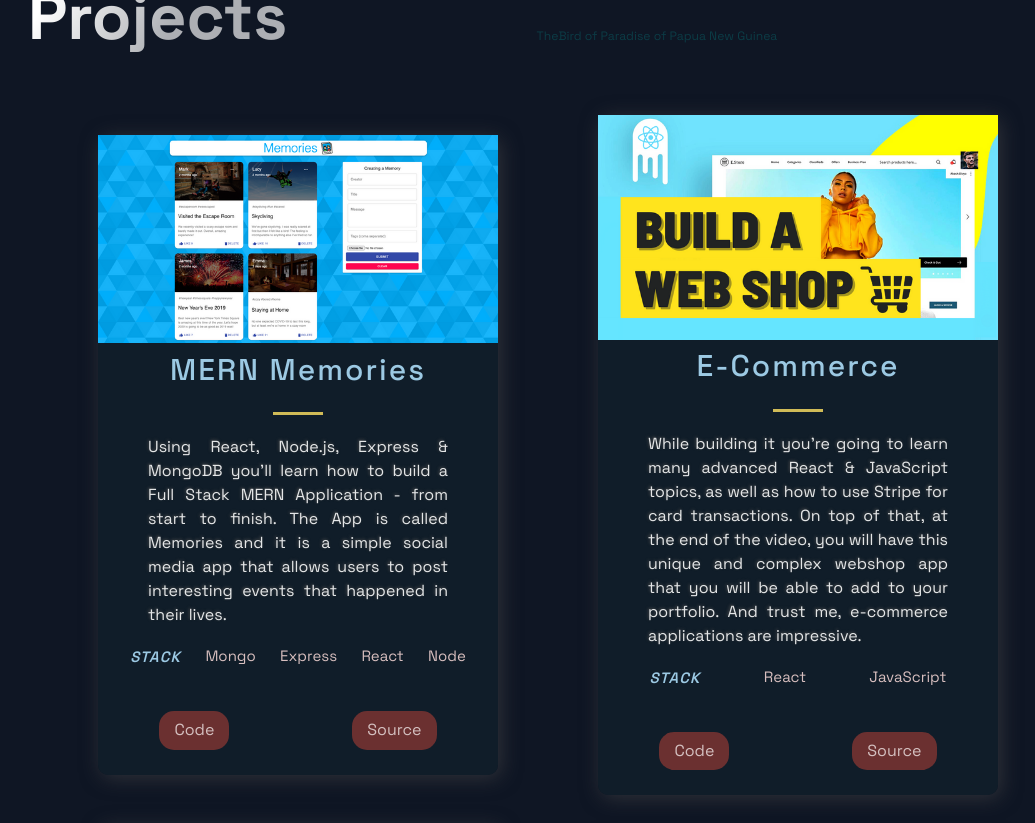
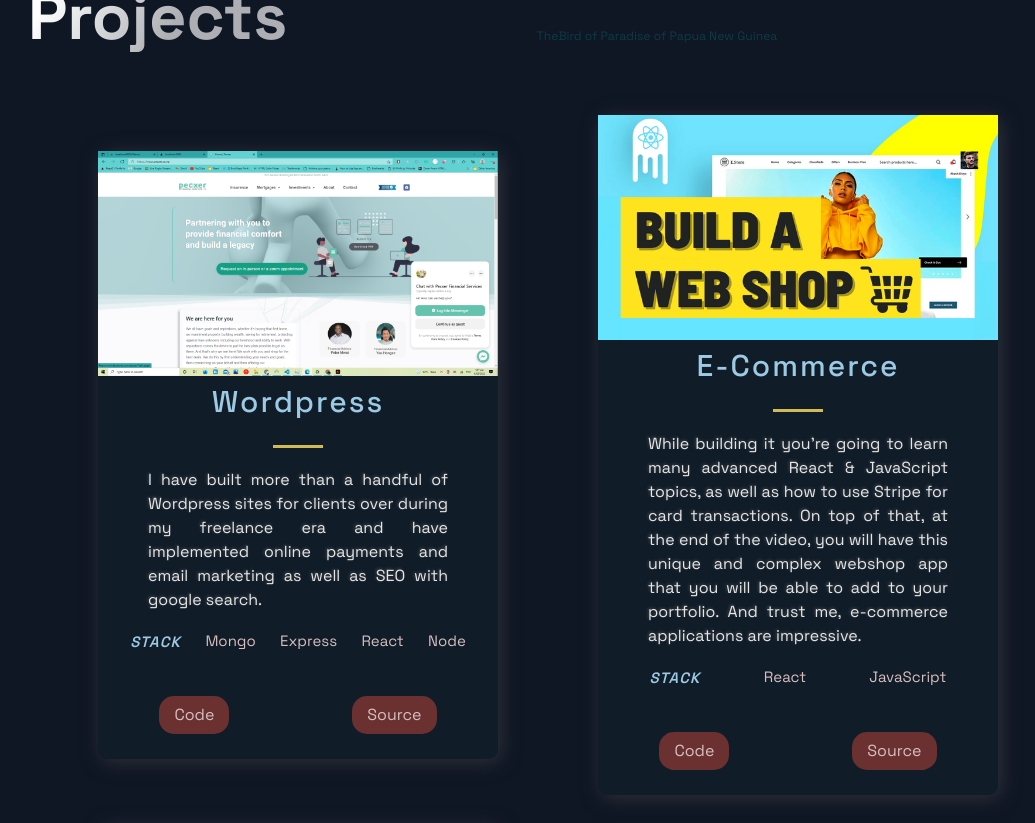
Before and after one commit to haluskua/Personal_Portfolio, a Next.js app: page / in a window 1280 px wide. Shown: the part 720-1543 px from the top of the page, without its empty margins (92-1127 px from the left). Built offline with nearby package versions, Linux system fonts and the light colour scheme.

Commit message:
added image change for projects

```diff
--- a/src/constants/constants.js
+++ b/src/constants/constants.js
@@ -1,9 +1,9 @@
 export const projects = [
   {
-    title: "MERN Memories",
+    title: "Wordpress",
     description:
-      "Using React, Node.js, Express & MongoDB you'll learn how to build a Full Stack MERN Application - from start to finish. The App is called Memories and it is a simple social media app that allows users to post interesting events that happened in their lives.",
-    image: "/images/1.png",
+      "I have built more than a handful of Wordpress sites for clients over during my freelance era and have implemented online payments and email marketing as well as SEO with google search.",
+    image: "/images/Wordpress.png",
     tags: ["Mongo", "Express", "React", "Node"],
     source: "https://google.com",
     visit: "https://google.com",
```
Also changed, not shown: public/images/Wordpress.png (added).
